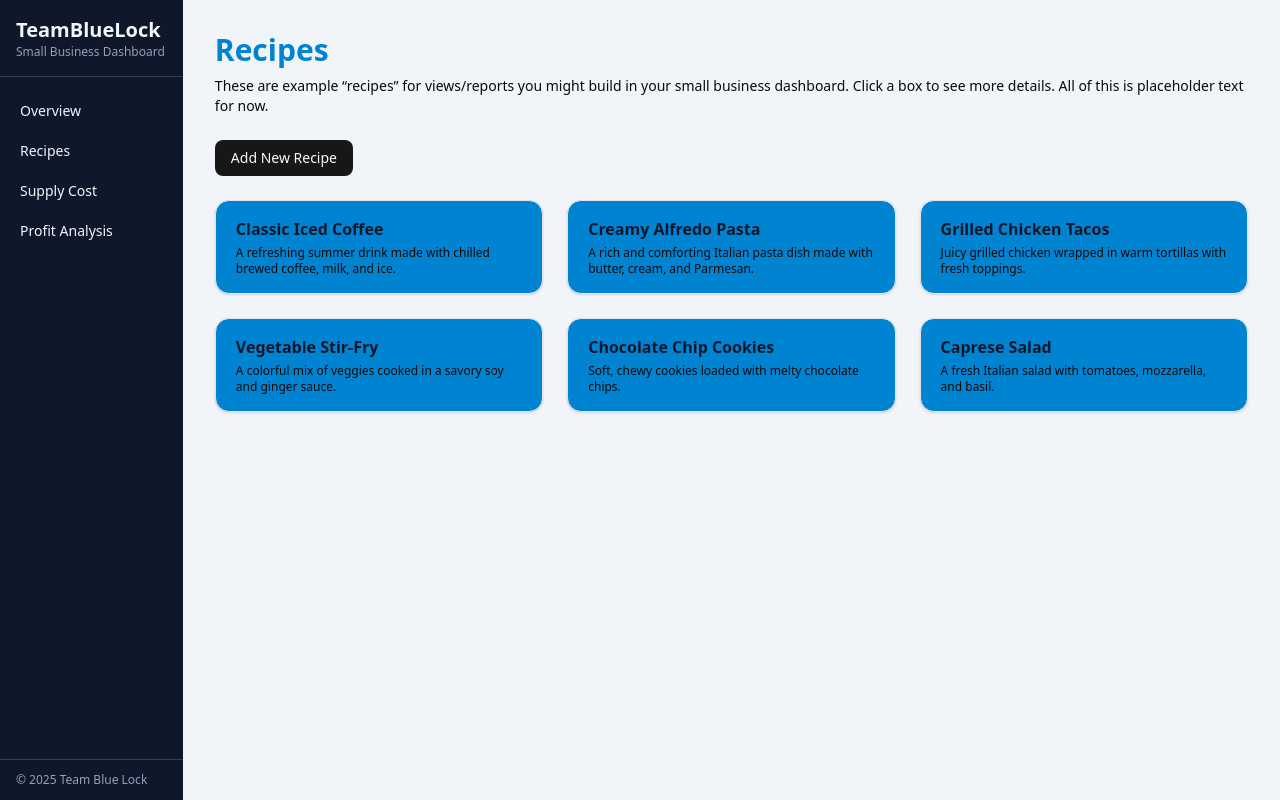
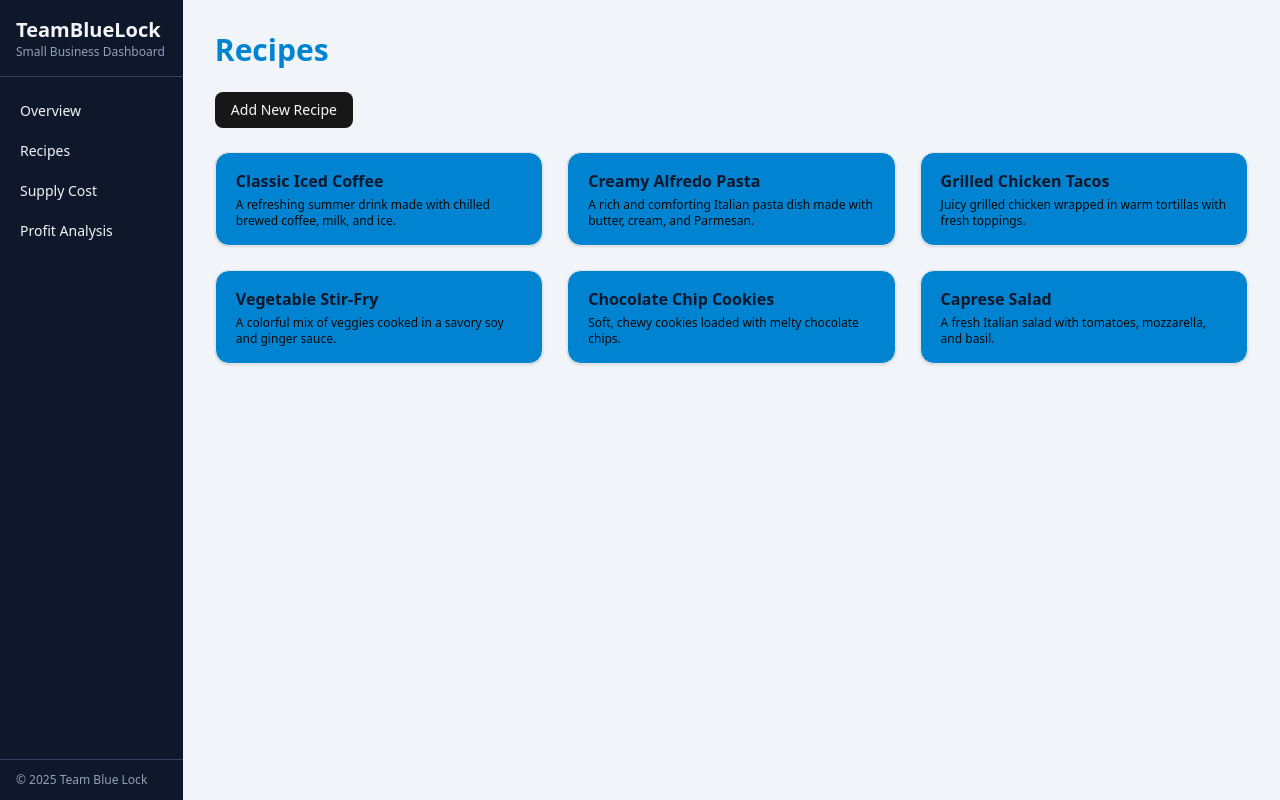
Before and after one commit to TeamBlueLock/TeamBlueLock, a Next.js app in the folder teambluelock/: page /recipes in a window 1280 px wide. Built offline with nearby package versions, Linux system fonts and the light colour scheme.

Commit message:
Removed some description from recipies

```diff
--- a/teambluelock/src/app/profit-analysis/page.tsx
+++ b/teambluelock/src/app/profit-analysis/page.tsx
@@ -5,10 +5,6 @@ export default function ProfitAnalysisPage() {
             <h1 className="text-4xl font-semibold text-sky-600 tracking-wide drop-shadow-md">
             Profit Analysis
             </h1>
-            <p className="mt-2 text-white-600">
-            Configure business info, currency, user roles, and other preferences
-            here later.
-            </p>
         </header>
       </div>
     );
--- a/teambluelock/src/app/recipes/page.tsx
+++ b/teambluelock/src/app/recipes/page.tsx
@@ -44,11 +44,6 @@ export default function RecipesPage() {
     <div className="space-y-6">
       <header>
         <h2 className="text-3xl text-sky-600 font-semibold">Recipes</h2>
-        <p className="mt-2 text-white-600 text-sm">
-          These are example “recipes” for views/reports you might build in your
-          small business dashboard. Click a box to see more details. All of this
-          is placeholder text for now.
-        </p>
       </header>
 
       <div>
--- a/teambluelock/src/app/supply-cost/page.tsx
+++ b/teambluelock/src/app/supply-cost/page.tsx
@@ -80,10 +80,6 @@ export default function SupplyCostPage() {
     <div className="space-y-6">
       <header>
         <h2 className="text-4xl font-semibold text-sky-600 tracking-wide drop-shadow-md">Inventory</h2>
-        <p className="mt-2 text-white-600 text-sm">
-          Simple inventory view. Later you can hook this up to MongoDB instead
-          of hard-coded data.
-        </p>
       </header>
 
       <div>
```
